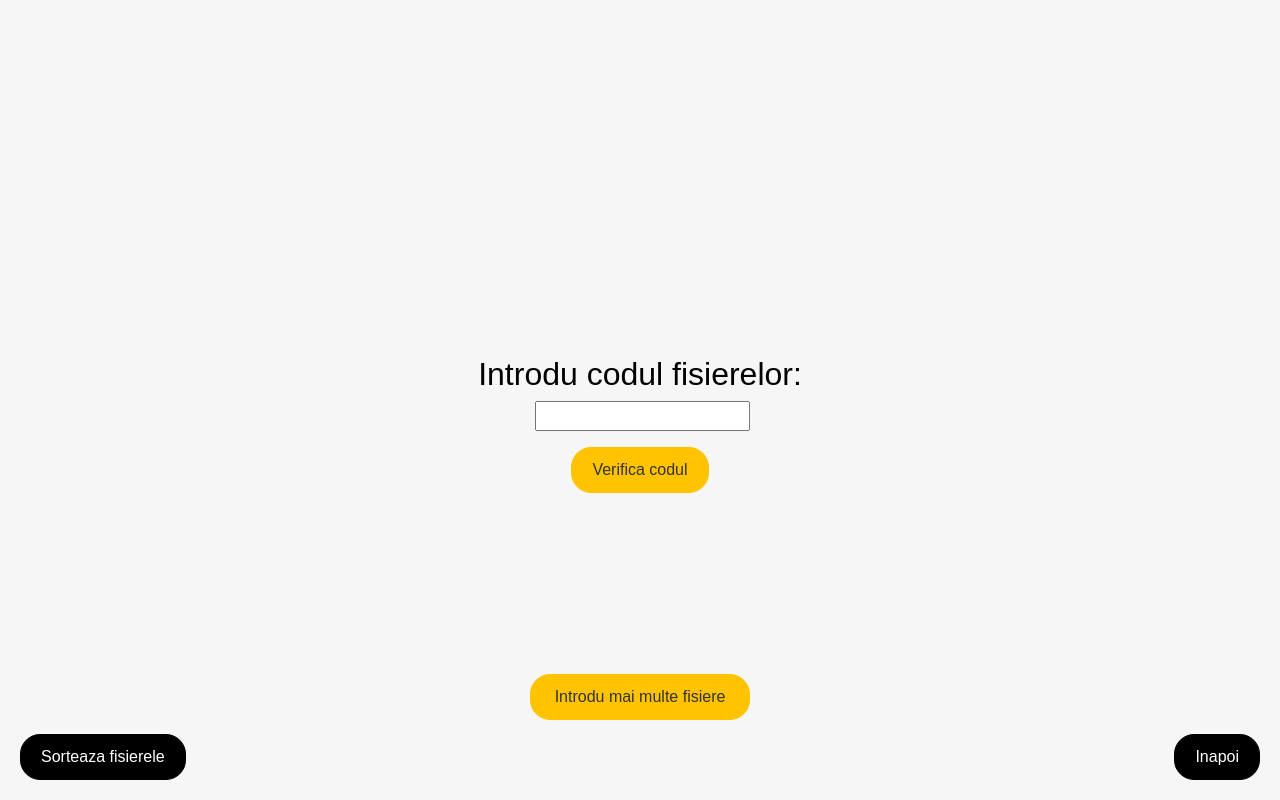
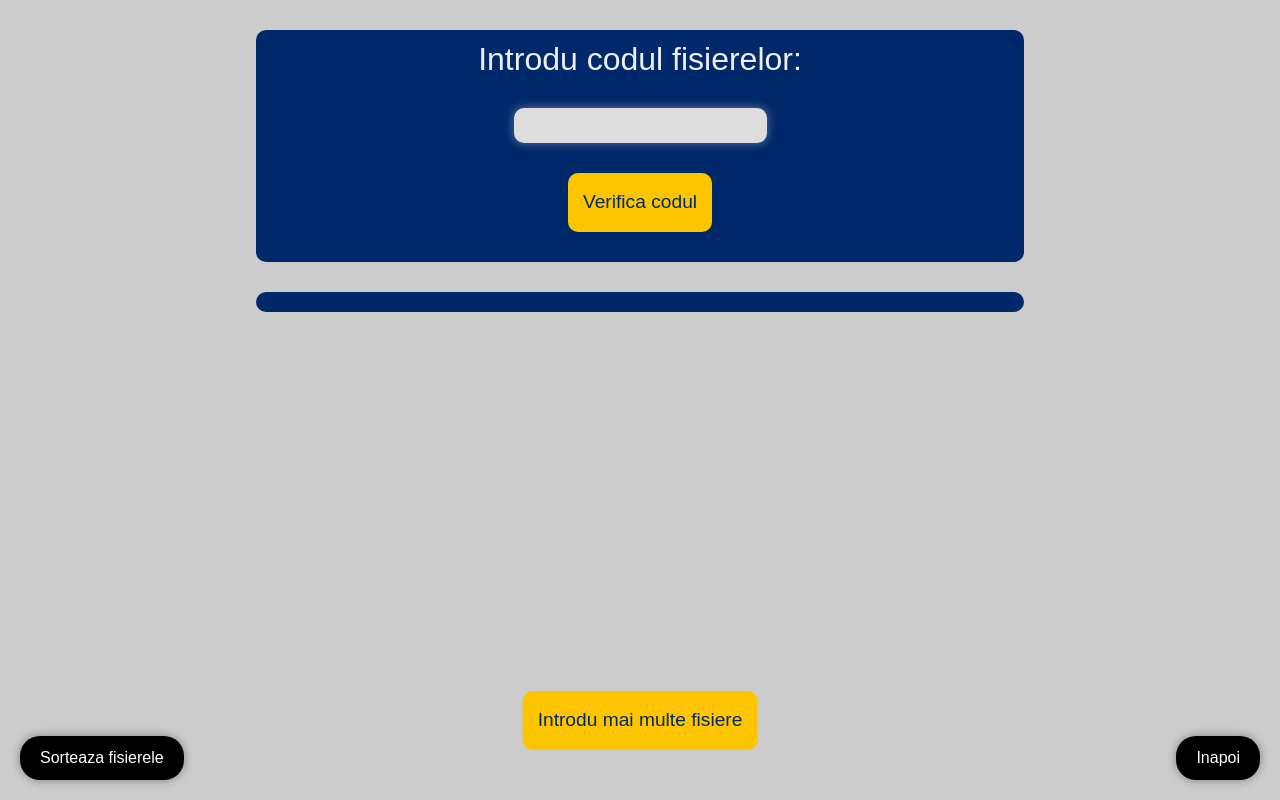
Before and after one commit to nitumario/mlrasp, a Flask app: page /view in a window 1280 px wide. Run offline with Flask 3, Linux system fonts and the light colour scheme; data comes from the database, SQL or seed files in the repository; both versions use the stored data as it was after the commit; some libraries are stand-ins or nearby versions.

Commit message:
modified:   server/data.txt 	modified:   server/main.py 	modified:   web/app.py 	new file:   web/dog.jpg 	modified:   web/templates/indexmain.html 	modified:   web/templates/upload.html 	modified:   web/templates/view.html 	modified:   web/users.db

```diff
--- a/server/main.py
+++ b/server/main.py
@@ -90,4 +90,4 @@ def start_server(host, port):
 
 # example usage:
 init()
-start_server("192.168.1.5", 9090)
+start_server("192.168.206.116", 9090)
--- a/web/app.py
+++ b/web/app.py
@@ -12,7 +12,7 @@ import logging
 import traceback
 from stat import S_ISDIR
 
-ip = "192.168.1.5"
+ip = "192.168.206.116"
 db_file = "users.db"  # SQLite database file name
 app = Flask(__name__)
 username = None
@@ -223,4 +223,4 @@ def download_file(file_path):
 
 
 if __name__ == '__main__':
-    app.run(host='192.168.1.5', port=5555, debug=True)
+    app.run(host='192.168.206.116', port=80, debug=True)
--- a/web/templates/view.html
+++ b/web/templates/view.html
@@ -5,26 +5,43 @@
   <!-- Bootstrap CSS -->
   <link rel="stylesheet" href="https://maxcdn.bootstrapcdn.com/bootstrap/4.5.0/css/bootstrap.min.css">
   <style>
+    * {
+      --primary: #00296b;
+      --secondary: #003f88;
+      --third: #00509d;
+      --com-secondary: #ffd500;
+      --com-primary: #fdc500;
+      box-sizing: border-box;
+      font-family: 'Montserrat', Arial, Helvetica, sans-serif;
+
+    }
+
     body {
-      background-color: #F6F6F6;
+      background-color: #e6e6e6;
       color: #333333;
       font-family: 'Montserrat', sans-serif;
     }
-    .btn-primary {
-      background-color: #FFC300;
+    .btn.btn-primary {
+      /*background-color: #FFC300;
       border-color: #FFC300;
-      color: #333333;
-      transition: background-color 0.3s ease-in-out;
+      color: #333333;*/
+      background-color: var(--primary);
+      color: #ddf;
+      transition: 0.3s ease-in-out all;
       font-family: 'Montserrat', sans-serif;
-      border-radius: 20px;
+      border-radius: 10px;
       padding: 10px 20px;
+      border: none;
+      box-shadow: 0 0 8px 1px rgba(0, 0, 0, .3);
     }
     .btn-primary:hover {
-      background-color: #E6B800;
-      color: #333333;
-      animation-name: pulse;
+      /*background-color: #E6B800;
+      color: #333333;*/
+      background-color: var(--secondary);
+      color: var(--com-secondary);
+      /*animation-name: pulse;
       animation-duration: 1s;
-      animation-iteration-count: infinite;
+      animation-iteration-count: infinite;*/
     }
     .container {
       display: flex;
@@ -34,7 +51,10 @@
       height: 100vh;
       position: relative;
     }
-    .back-button {
+    .square {
+      background: var(--primary);
+    }
+    .btn.back-button {
       position: fixed;
       bottom: 20px;
       right: 20px;
@@ -46,11 +66,11 @@
       border-radius: 20px;
       padding: 10px 20px;
     }
-    .back-button:hover {
+    .btn.back-button:hover {
       background-color: #000000;
       color: #FFFFFF;
     }
-    .sort-btn {
+    .btn.sort-btn {
       position: fixed;
       bottom: 20px;
       left: 20px;
@@ -63,7 +83,7 @@
       padding: 10px 20px;
       z-index: 999;
     }
-    .sort-btn:hover {
+    .btn.sort-btn:hover {
       background-color: #000000;
       color: #FFFFFF;
     }
@@ -100,27 +120,30 @@
       margin: 0;
       flex-direction: column;
     }
-    .upload-btn {
+    .upload-btnn {
       position: fixed;
       bottom: 80px;
       left: 50%;
       transform: translateX(-50%);
       background-color: #FFC300;
+      background-color: var(--primary);
       border-color: #FFC300;
       color: #333333;
-      transition: background-color 0.3s ease-in-out;
+      transition: 0.3s ease-in-out all;
       font-family: 'Montserrat', sans-serif;
       border-radius: 20px;
       padding: 10px 20px;
       width: 220px;
       text-align: center;
+      animation-name: pulse-upload !important;
     }
-    .upload-btn:hover {
+    .upload-btnn:hover {
       background-color: #E6B800;
+      background-color: var(--secondary);
       color: #333333;
     }
 
-    @keyframes pulse {
+    /*@keyframes pulse {
       0% {
         transform: scale(1);
       }
@@ -131,14 +154,113 @@
         transform: scale(1);
       }
     }
+
+    @keyframes pulse-upload {
+      0% {
+        transform: scale(1) translateX(-55%);
+      }
+      50% {
+        transform: scale(1.1) translateX(-50%);
+      }
+      100% {
+        transform: scale(1) translateX(-55%);
+      }
+    }*/
+
+    body {
+      background: #ccc;
+    }
+
+
+    .square {
+      width: 90%;
+      margin: 30px auto;
+      max-width: 768px;
+      border-radius: 10px;
+      padding: 10px;
+
+    }
+
+    .input-1 {
+      display: block;
+      margin: 30px auto;
+      border-radius: 10px;
+      background: #ddd;
+      font-size: 1.2rem;
+      padding: 3px;
+      outline: none;
+      border: none;
+      box-shadow: 0 0 8px 1px rgba(255, 255, 255, .3);
+      transition: .3s ease all;
+    }
+
+    .input-1:focus {
+      box-shadow: 0 0 8px 1px rgba(255, 255, 255, .6);
+    }
+
+    .white {
+      color: #eee;
+    }
+
+    .text-center {
+      text-align: center;
+    }
+
+    .button-1 {
+      border: none;
+      padding: 15px;
+      margin: 20px auto;
+      font-size: 1.2rem;
+      background: var(--com-primary);
+      color: var(--primary);
+      border-radius: 10px;
+      display: block;
+      transition: .3s ease all;
+    }
+
+    .u-list li {
+      list-style: none;
+
+    }
+
+    .u-list li a {
+      text-decoration: none;
+      padding: 10px;
+      background: var(--secondary);
+      margin: 5px;
+      border-radius: 10px;
+      display: block;
+      color: var(--com-primary);
+      transition: .3s ease all;
+      font-size: 1.1rem;
+    }
+
+    .u-list li a:hover {
+      color: var(--com-secondary);
+      background: var(--third);
+    }
+
+    .fixed-button {
+      position: fixed;
+      bottom: 30px;
+      left: 50%;
+      transform: translateX(-50%);
+      text-decoration: none;
+    }
+
+    .fixed-button:hover {
+      text-decoration: none;
+      box-shadow: 0 0 8px 1px rgba(0, 0, 0, .1);
+    }
+
   </style>
 </head>
 <body>
-  <a class="btn btn-primary mt-3 back-button" href="/">Inapoi</a>
-  <div class="container">
+  <!--<a class="btn btn-primary mt-3 back-button" href="/">Inapoi</a>
+  <div class="container square">
     <ul id="fileList">
       {% for file_info in file_info %}
-        {% if file_info['file'] != 'data.nimb' %}  <!-- Exclude 'data.nimb' file from the list -->
+        {% if file_info['file'] != 'data.nimb' %}
           <li>
             <a href="{{ file_info['file_path'] }}" class="file" data-path="{{ file_info['file_path'] }}">{{ file_info['file'] }}</a>
           </li>
@@ -157,10 +279,27 @@
         </div>
       </form>
     </div>
-  </div>
-  <a class="btn btn-primary mt-3 upload-btn" href="/upload" role="button">Introdu mai multe fisiere</a>
+  </div>-->
+
   <button class="btn btn-primary sort-btn" onclick="sortFiles()">Sorteaza fisierele</button>
-  <div id="countdown" class="countdown"></div>
+<form class="square" method="post" action="{{ url_for('view') }}">
+  <h2 class="white text-center">Introdu codul fisierelor:</h2>
+  <input type="text" class="input-1 text-center" id="code" name="code" required>
+  <input class="button-1" value="Verifica codul" type="submit"/>
+</form>
+
+<ul class="square u-list">
+  {% for file_info in file_info %}
+    {% if file_info['file'] != 'data.nimb' %}
+      <li>
+        <a href="{{ file_info['file_path'] }}" class="file-link" data-path="{{ file_info['file_path'] }}">{{ file_info['file_path'] }}</a>
+      </li>
+    {% endif %}
+  {% endfor %}
+</ul>
+
+  <a class="button-1 fixed-button" href="/upload" role="button">Introdu mai multe fisiere</a>
+  <a class="btn btn-primary mt-3 back-button" href="/">Inapoi</a>
   <!-- Bootstrap JS -->
   <script src="https://ajax.googleapis.com/ajax/libs/jquery/3.5.1/jquery.min.js"></script>
   <script src="https://cdnjs.cloudflare.com/ajax/libs/popper.js/1.16.0/umd/popper.min.js"></script>
```
Also changed, not shown: server/data.txt (+56 -0 lines), web/templates/indexmain.html (+48 -15 lines), web/templates/upload.html (+46 -17 lines), web/dog.jpg (added), web/users.db.
